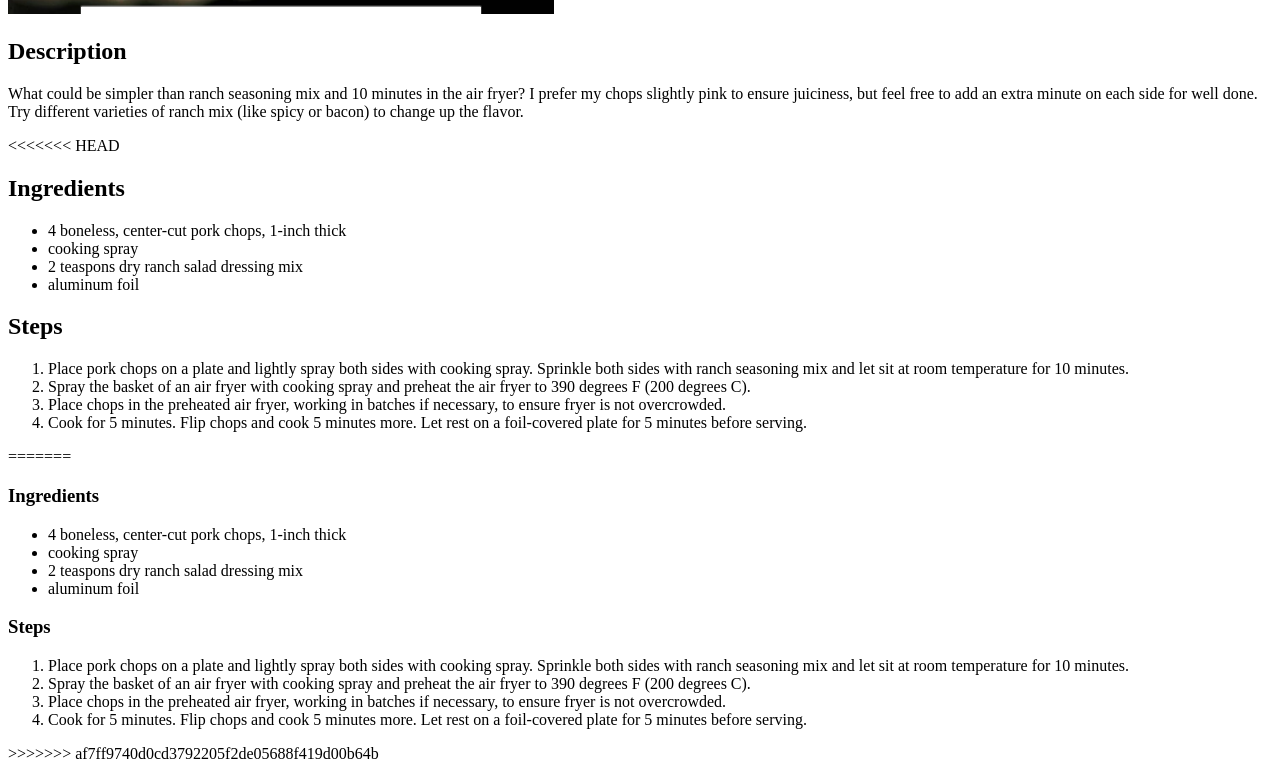
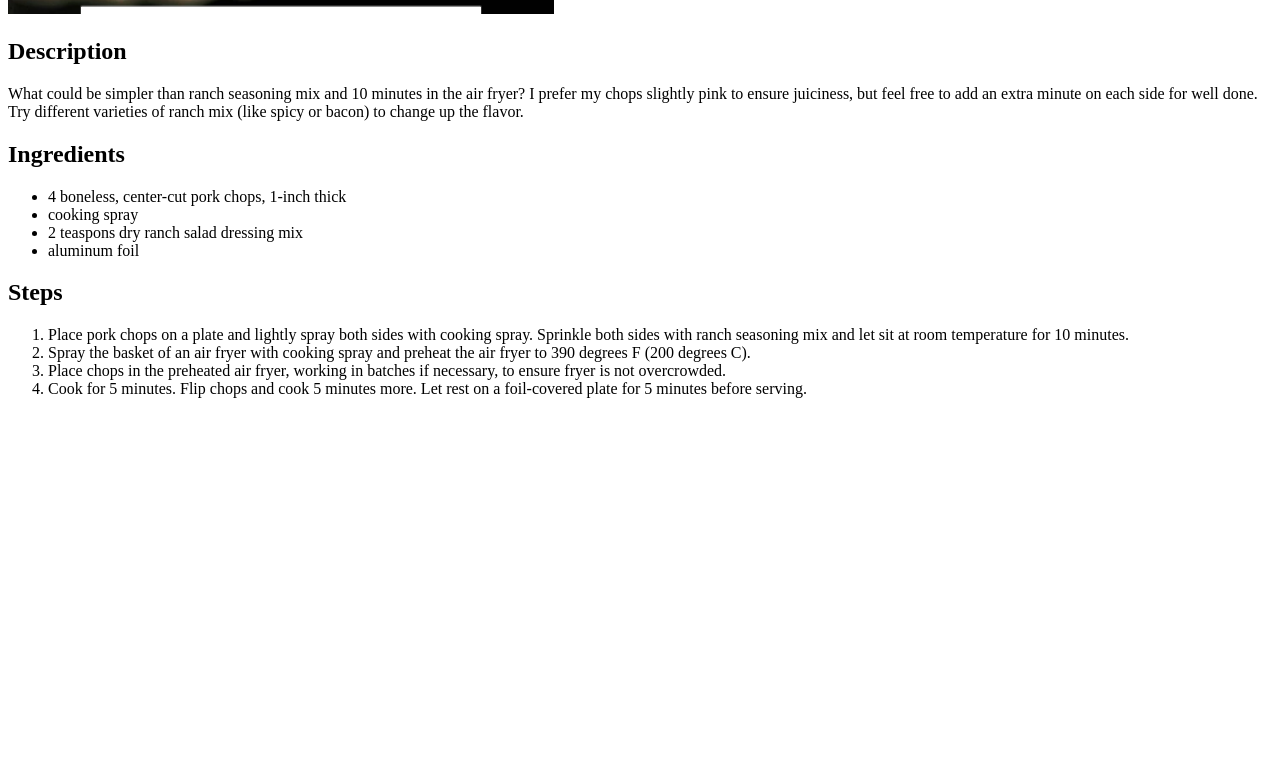
Before and after one commit to harrishandoko/odin-recipes, a plain HTML site: page recipes/ranch-porkchops.html in a window 1280 px wide. Shown: the part 569-1340 px from the top of the page. After the commit the page ends 983 px from the top, so only its background shows below. Drawn offline with Linux system fonts and the light colour scheme.

Commit message:
Resolve ranch-porkchops.html unimplemented changes

```diff
--- a/recipes/ranch-porkchops.html
+++ b/recipes/ranch-porkchops.html
@@ -9,7 +9,6 @@
     <img src="ranch-porkchop.jpg" alt="Photo of Air Fried Ranch Pork Chips">
       <h2>Description</h2>
         <p>What could be simpler than ranch seasoning mix and 10 minutes in the air fryer? I prefer my chops slightly pink to ensure juiciness, but feel free to add an extra minute on each side for well done. Try different varieties of ranch mix (like spicy or bacon) to change up the flavor.</p>
-<<<<<<< HEAD
       <h2>Ingredients</h2>
         <ul>
           <li>4 boneless, center-cut pork chops, 1-inch thick</li>
@@ -24,21 +23,5 @@
           <li>Place chops in the preheated air fryer, working in batches if necessary, to ensure fryer is not overcrowded.</li>
           <li>Cook for 5 minutes. Flip chops and cook 5 minutes more. Let rest on a foil-covered plate for 5 minutes before serving.</li>
         </ol>
-=======
-        <h3>Ingredients</h3>
-          <ul>
-            <li>4 boneless, center-cut pork chops, 1-inch thick</li>
-            <li>cooking spray</li>
-            <li>2 teaspons dry ranch salad dressing mix</li>
-            <li>aluminum foil</li>
-          </ul>
-        <h3>Steps</h3>
-          <ol>
-            <li>Place pork chops on a plate and lightly spray both sides with cooking spray. Sprinkle both sides with ranch seasoning mix and let sit at room temperature for 10 minutes.</li>
-            <li>Spray the basket of an air fryer with cooking spray and preheat the air fryer to 390 degrees F (200 degrees C).</li>
-            <li>Place chops in the preheated air fryer, working in batches if necessary, to ensure fryer is not overcrowded.</li>
-            <li>Cook for 5 minutes. Flip chops and cook 5 minutes more. Let rest on a foil-covered plate for 5 minutes before serving.</li>
-          </ol>
->>>>>>> af7ff9740d0cd3792205f2de05688f419d00b64b
   </body>
 </html>
```
